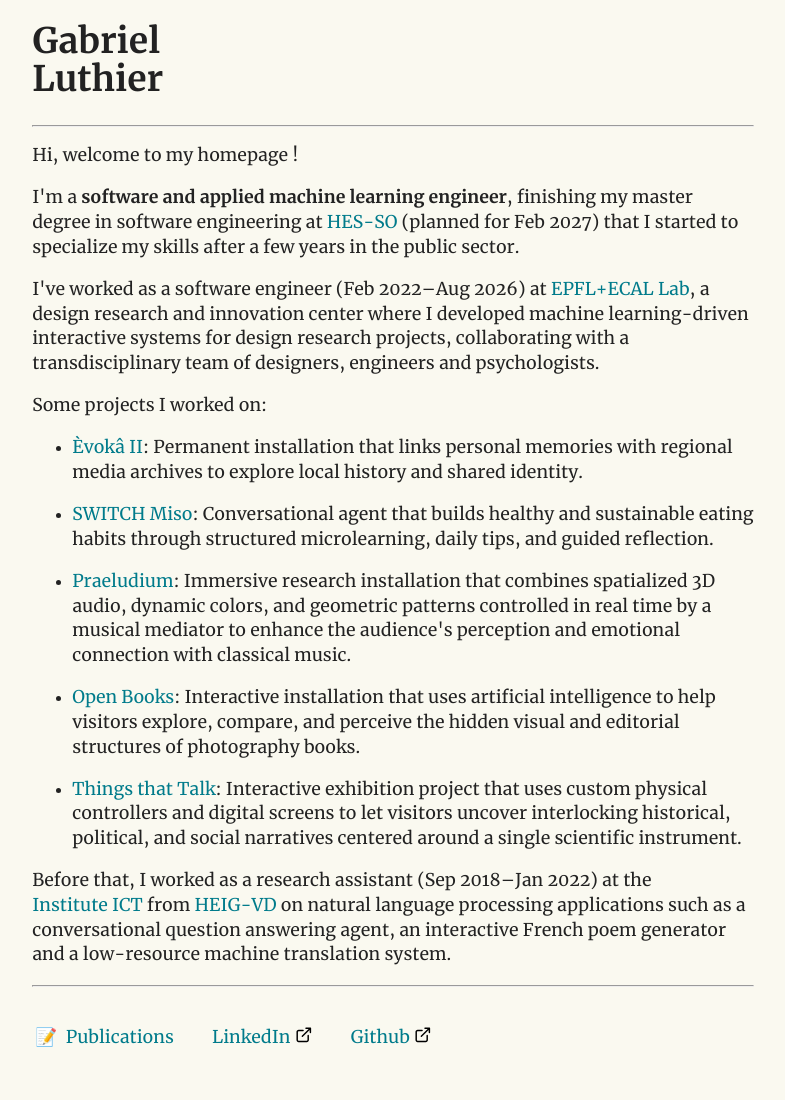
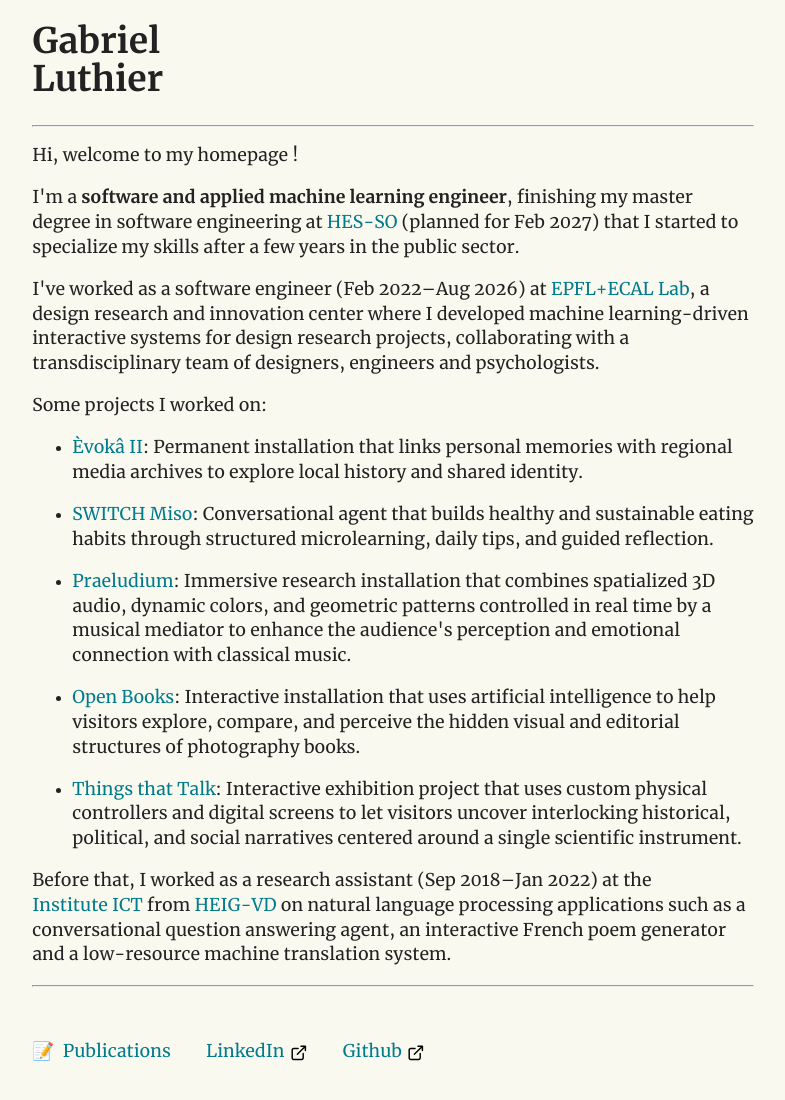
Before and after one commit to gluthier/gluthier.com, a plain HTML site: page index.html in a window 1280 px wide. Shown: the whole page, without its empty margins (247-1032 px from the left). Before the commit the page ends 1071 px from the top, so only its background shows below. Drawn offline with Linux system fonts and the light colour scheme.

Commit message:
feat: improve css for nav links

```diff
--- a/index.html
+++ b/index.html
@@ -46,13 +46,15 @@
 
         <main>
             <nav>
-                <table>
-                    <tr>
-                        <td>
-                            &#128221;&ensp;<a href="./publications.html" title="My publications">Publications</a>
-                        </td>
-                        <td>
-                            <a href="https://www.linkedin.com/in/gabriel-luthier/" title="My LinkedIn profile">LinkedIn <svg style="display: inline-block; width: 1em; height: 1em;" viewbox="0 0 48 48">
+                <ul>
+                    <li>
+                        <a href="./publications.html" title="My publications">
+                            <span aria-hidden="true">&#128221;</span>&ensp;Publications
+                        </a>
+                    </li>
+                    <li>
+                        <a href="https://www.linkedin.com/in/gabriel-luthier/" title="My LinkedIn profile">
+                            LinkedIn <span class="icon"><svg viewbox="0 0 48 48">
                                 <path d="M36 24c-1.2 0-2 0.8-2 2v12c0 1.2-0.8 2-2 2h-22c-1.2
                                 0-2-0.8-2-2v-22c0-1.2 0.8-2 2-2h12c1.2 0 2-0.8 2-2s-0.8-2-2-2h-12c-3.4
                                 0-6 2.6-6 6v22c0 3.4 2.6 6 6 6h22c3.4 0 6-2.6
@@ -63,12 +65,12 @@
                                 0.6 1.4 0.6s1-0.2 1.4-0.6l18.6-18.6v7.2c0 1.2 0.8 2 2 2s2-0.8
                                 2-2v-12c0-0.2 0-0.6-0.2-0.8z">
                                 </path>
-                            </svg>
-                            </a>
-                        </td>
-                        <td>
-                            <a href="https://github.com/gluthier" title="My Github profile">Github
-                                <svg style="display: inline-block; width: 1em; height: 1em;" viewbox="0 0 48 48">
+                            </svg></span>
+                        </a>
+                    </li>
+                    <li>
+                        <a href="https://github.com/gluthier" title="My Github profile">
+                            Github <span class="icon"><svg viewbox="0 0 48 48">
                                 <path d="M36 24c-1.2 0-2 0.8-2 2v12c0 1.2-0.8 2-2 2h-22c-1.2
                                 0-2-0.8-2-2v-22c0-1.2 0.8-2 2-2h12c1.2 0 2-0.8 2-2s-0.8-2-2-2h-12c-3.4
                                 0-6 2.6-6 6v22c0 3.4 2.6 6 6 6h22c3.4 0 6-2.6
@@ -79,11 +81,10 @@
                                 0.6 1.4 0.6s1-0.2 1.4-0.6l18.6-18.6v7.2c0 1.2 0.8 2 2 2s2-0.8
                                 2-2v-12c0-0.2 0-0.6-0.2-0.8z">
                                 </path>
-                            </svg>
-                            </a>
-                        </td>
-                    </tr>
-                </table>
+                            </svg></span>
+                        </a>
+                    </li>
+                </ul>
             </nav>
 
         </main>
--- a/style.css
+++ b/style.css
@@ -104,8 +104,50 @@ section {
     margin-bottom: 2em;
 }
 
-nav td {
-    padding-right: 2em;
+nav ul {
+    list-style: none;
+    padding: 0;
+    margin: 0;
+    display: flex;
+    flex-wrap: wrap;
+    gap: 2em;
+}
+
+nav li {
+    display: inline;
+}
+
+nav a {
+    display: inline-flex;
+    align-items: center;
+    white-space: nowrap;
+}
+
+nav .icon {
+    display: inline-flex;
+    align-items: center;
+    justify-content: center;
+    margin-left: 0.3em;
+}
+
+nav .icon svg {
+    width: 1em;
+    height: 1em;
+}
+
+@media (max-width: 380px) {
+    nav ul {
+        flex-direction: column;
+        gap: 0.8em;
+    }
+
+    nav li {
+        display: block;
+    }
+
+    nav a {
+        padding: 0.3em 0;
+    }
 }
 
 abbr {
```
